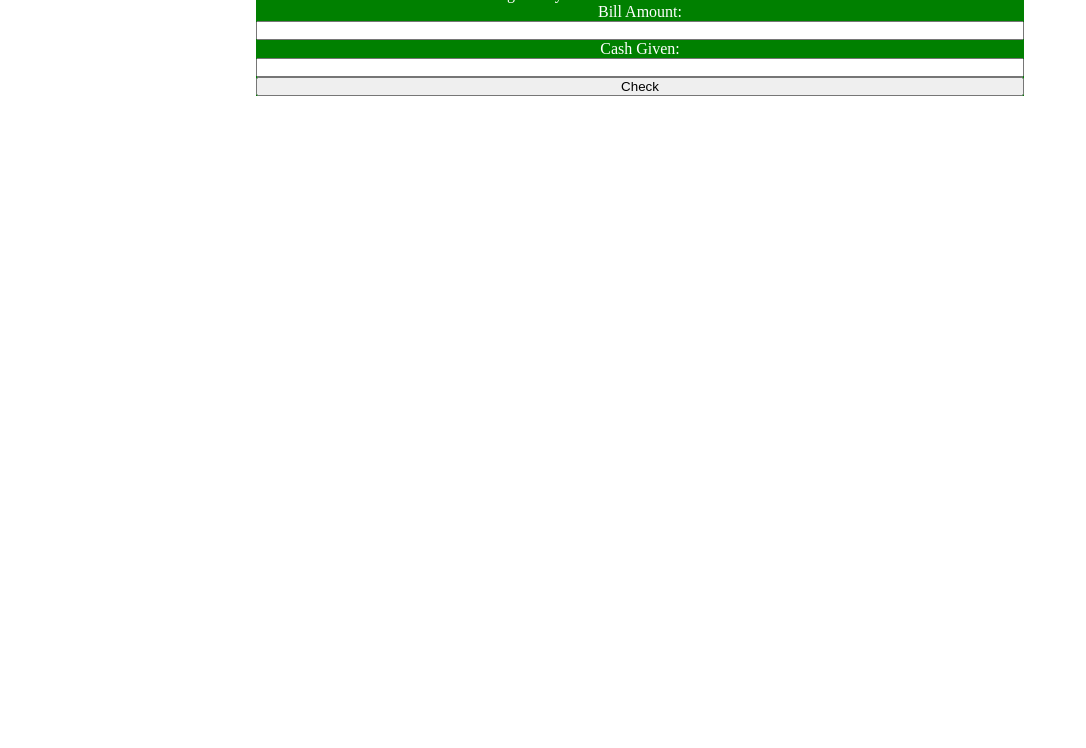
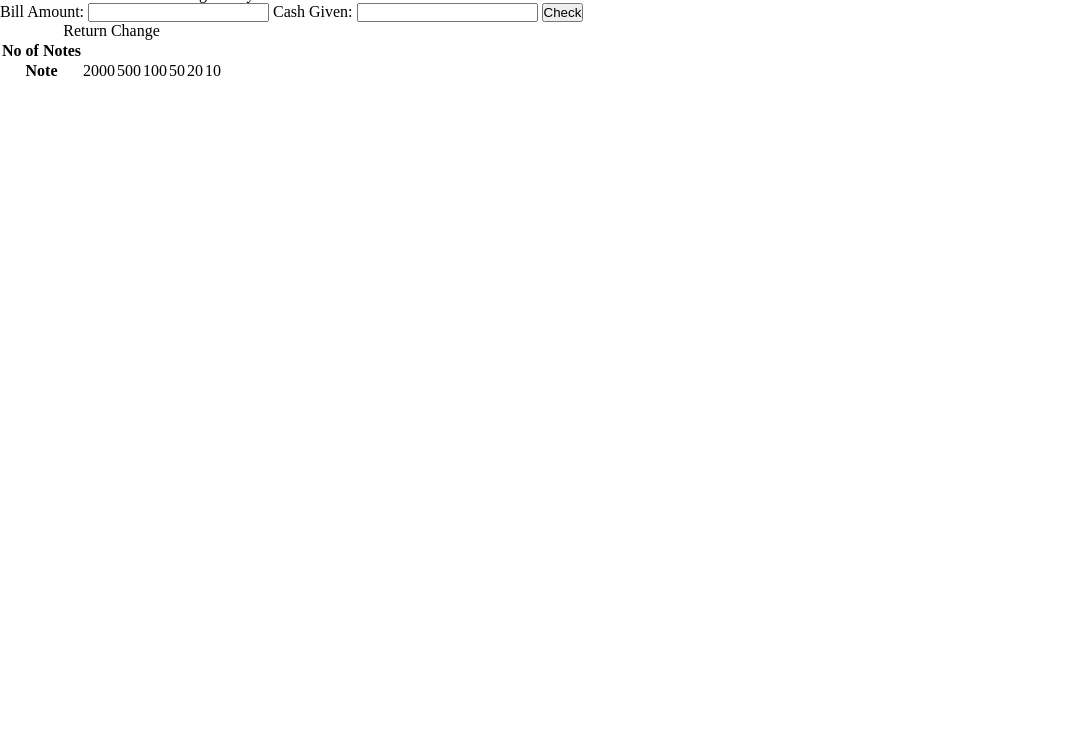
Before and after one commit to rishmi5h/mark10, a plain HTML site: page index.html in a window 1280 px wide. Shown: the part 52-800 px from the top of the page, without its empty margins (0-1086 px from the left). Drawn offline with Linux system fonts and the light colour scheme.

Commit message:
html done

```diff
--- a/index.html
+++ b/index.html
@@ -8,7 +8,7 @@
     <title>Cash Register</title>
   </head>
   <body>
-    <div class="main-container">
+    <div>
       <h1>Cash Register Manager</h1>
       <p>
         Enter the bill amount and cash given by the customer and know the
@@ -18,8 +18,26 @@
       <input type="number" name="bill-amount" id="bill-amount" />
       <label for="cash-given">Cash Given:</label>
       <input type="number" name="cash-given" id="cash-given" />
+      <button>Check</button>
+      <table>
+        <caption>
+          Return Change
+        </caption>
+        <tr>
+          <th>No of Notes</th>
+          <td></td>
+        </tr>
+        <tr>
+          <th>Note</th>
+          <td>2000</td>
+          <td>500</td>
+          <td>100</td>
+          <td>50</td>
+          <td>20</td>
+          <td>10</td>
+        </tr>
+      </table>
       <script src="scripts.js"></script>
-      <button>Check</button>
     </div>
   </body>
 </html>
```
